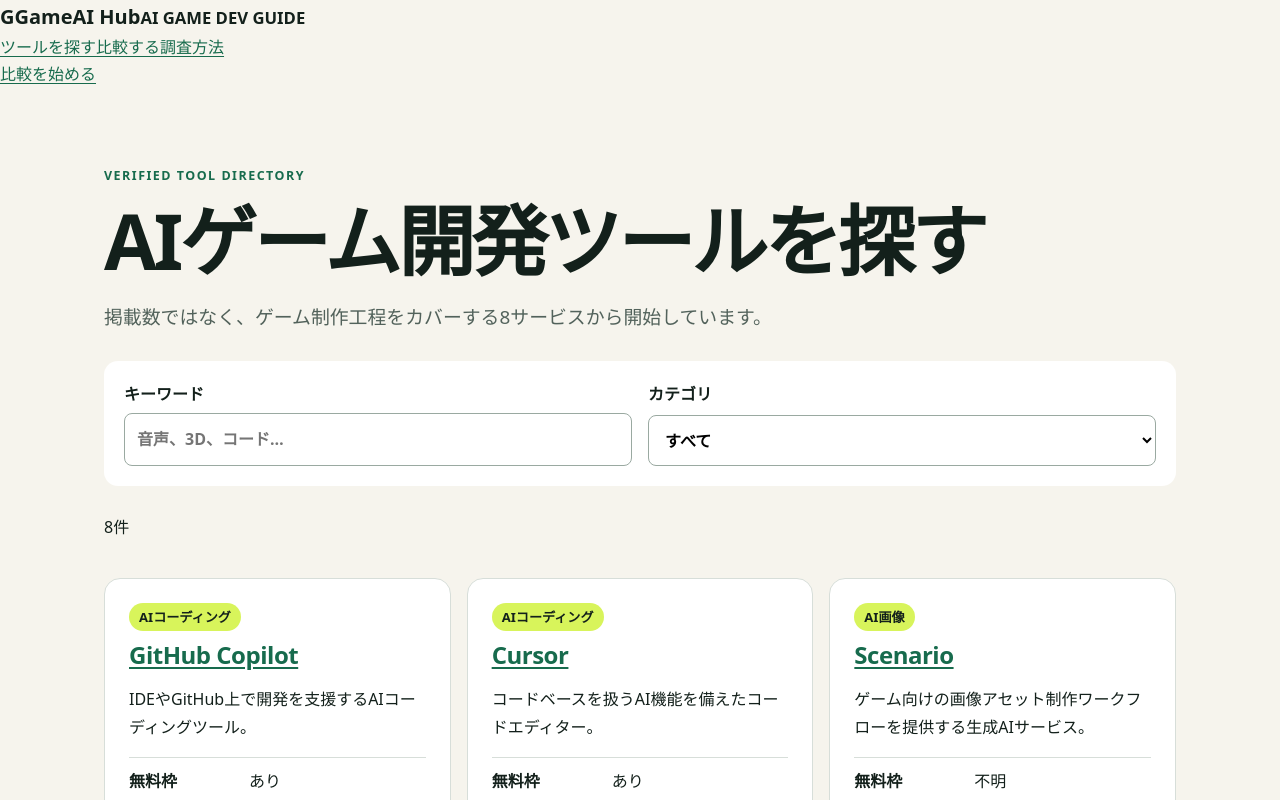
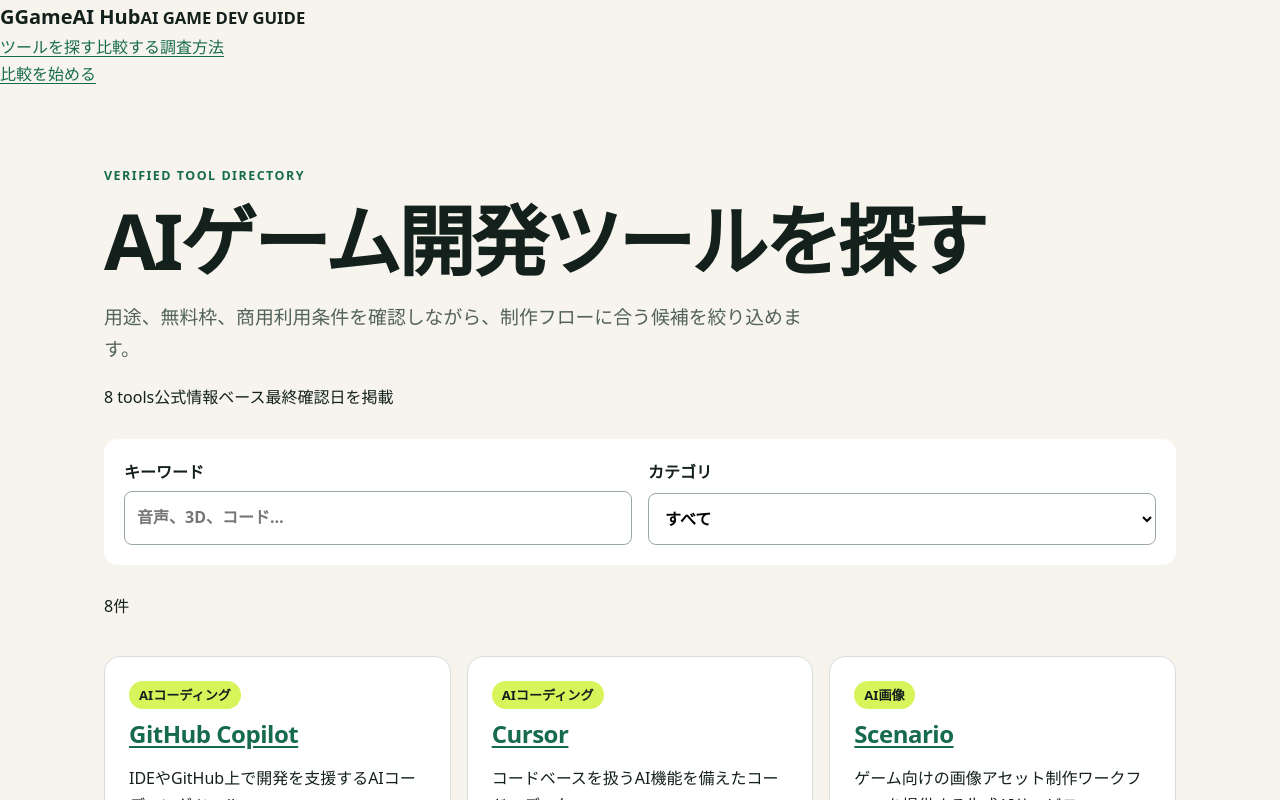
Before and after one commit to komekome898-web/GameAI-Hub, a Next.js app: page /tools in a window 1280 px wide. Shown: the top 800 px of the page. Built offline with nearby package versions, Linux system fonts and the light colour scheme; no server answers.

Commit message:
redesign: refine tools directory page

```diff
--- a/app/tools/page.tsx
+++ b/app/tools/page.tsx
@@ -1,3 +1,18 @@
-import type { Metadata } from 'next';import { ToolsExplorer } from '@/components/ToolsExplorer';import { getServices } from '@/lib/services';
+import type { Metadata } from 'next';
+import { ToolsExplorer } from '@/components/ToolsExplorer';
+import { getServices } from '@/lib/services';
+
 export const metadata:Metadata={title:'AIゲーム開発ツール一覧',description:'AIゲーム開発ツールを用途・料金・商用利用条件から探せます。',alternates:{canonical:'/tools'},openGraph:{url:'/tools'}};
-export default function ToolsPage(){return <section><p className="eyebrow">VERIFIED TOOL DIRECTORY</p><h1>AIゲーム開発ツールを探す</h1><p className="lead">掲載数ではなく、ゲーム制作工程をカバーする8サービスから開始しています。</p><ToolsExplorer services={getServices()}/></section>}
+
+export default function ToolsPage(){
+  const services=getServices();
+  return <section className="directory-page">
+    <div className="page-hero compact">
+      <p className="eyebrow">VERIFIED TOOL DIRECTORY</p>
+      <h1>AIゲーム開発ツールを探す</h1>
+      <p className="lead">用途、無料枠、商用利用条件を確認しながら、制作フローに合う候補を絞り込めます。</p>
+      <div className="directory-meta"><span>{services.length} tools</span><span>公式情報ベース</span><span>最終確認日を掲載</span></div>
+    </div>
+    <ToolsExplorer services={services}/>
+  </section>
+}
```
